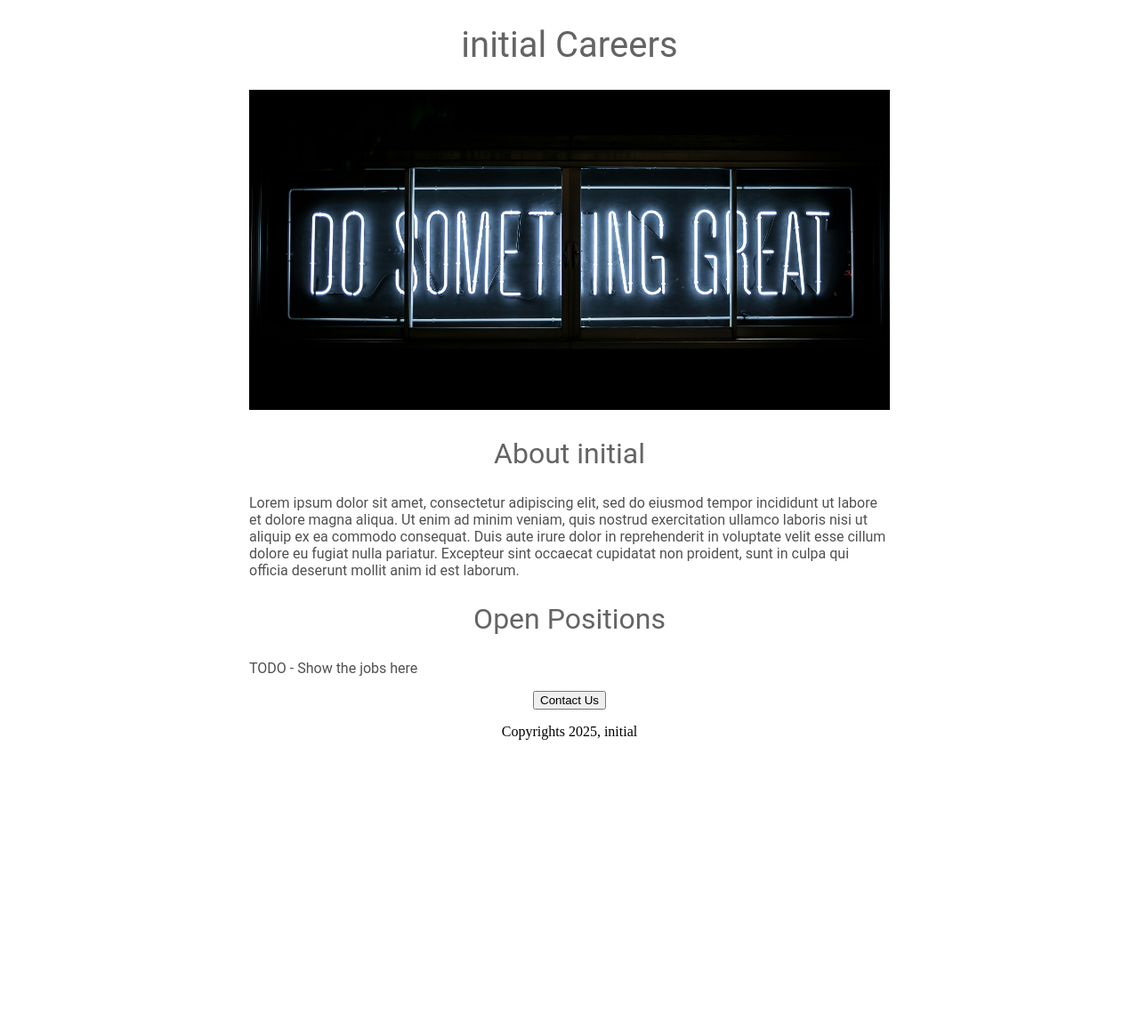
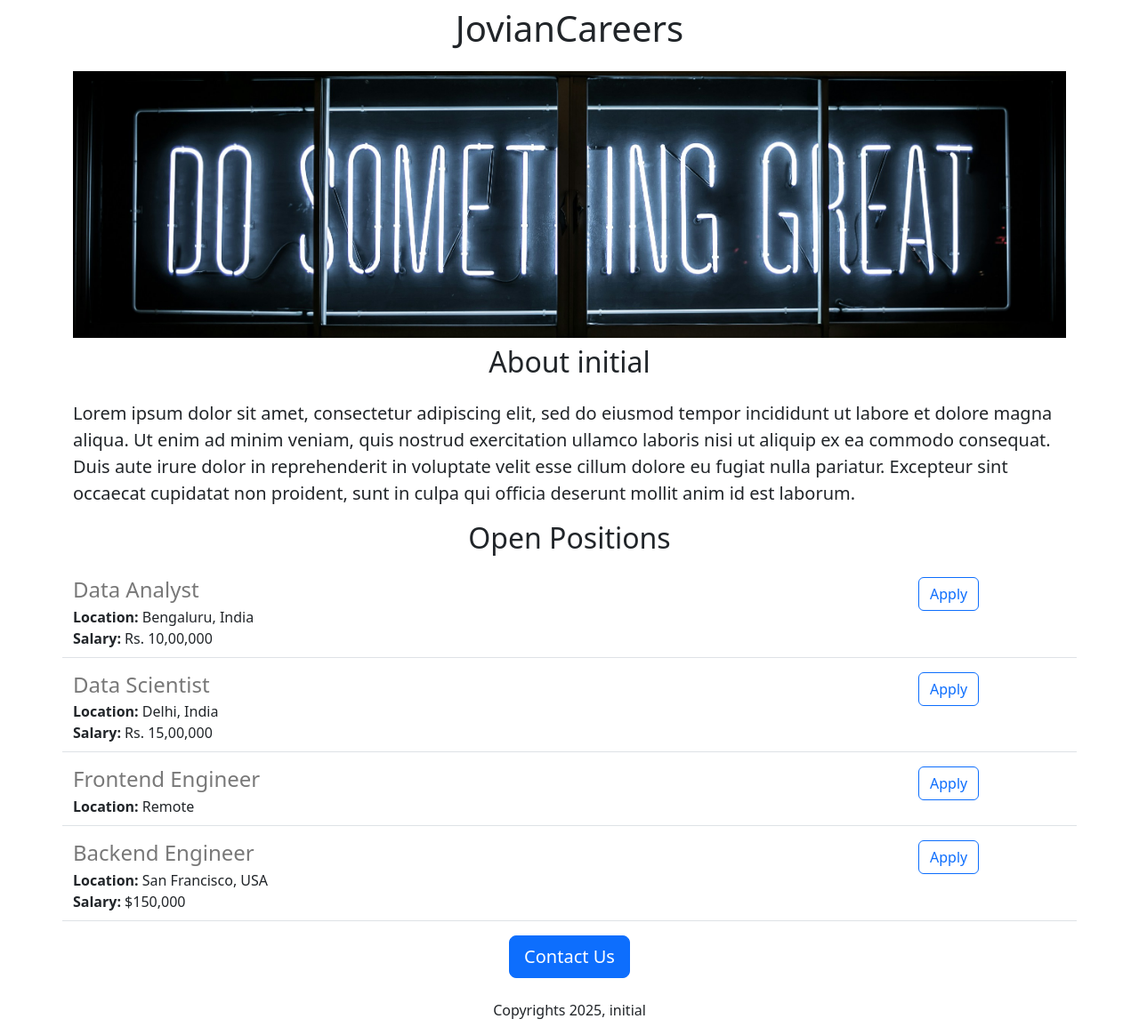
Before and after one commit to abhisek-futx-da/initial-carrers-website, a Flask app: page / in a window 1280 px wide. Shown: the whole page at 89% size. Before the commit the page ends 832 px from the top, so only its background shows below. Run offline with Flask 3, Linux system fonts and the light colour scheme.

Commit message:
Added dynamic data and API route

```diff
--- a/app.py
+++ b/app.py
@@ -1,10 +1,43 @@
-from flask import Flask, render_template
+from flask import Flask, render_template, jsonify
 
 app = Flask(__name__)
 
+JOBS = [
+  {
+    'id': 1,
+    'title': 'Data Analyst',
+    'location': 'Bengaluru, India',
+    'salary': 'Rs. 10,00,000'
+  },
+  {
+    'id': 2,
+    'title': 'Data Scientist',
+    'location': 'Delhi, India',
+    'salary': 'Rs. 15,00,000'
+  },
+  {
+    'id': 3,
+    'title': 'Frontend Engineer',
+    'location': 'Remote'
+  },
+  {
+    'id': 4,
+    'title': 'Backend Engineer',
+    'location': 'San Francisco, USA',
+    'salary': '$150,000'
+  }
+]
+
+
 @app.route("/")
-def hello_world():
-    return render_template ('home.html')
+def hello_jovian():
+    return render_template('home.html',
+                           jobs=JOBS,
+                           company_name='Jovian')
 
-if __name__ == "__main__":
-    app.run(host="0.0.0.0", debug = True)
+@app.route("/jobs")
+def list_jobs():
+  return jsonify(JOBS)
+
+if __name__ == '__main__':
+  app.run(host='0.0.0.0', debug=True)
--- a/templates/home.html
+++ b/templates/home.html
@@ -1,61 +1,47 @@
 <!DOCTYPE html>
 <html>
 <head>
+
     <title>initial Careers</title>
+    <meta charset="utf-8">
+    <meta name="viewport" content="width=device-width, initial-scale=1">
+    <link href="https://cdn.jsdelivr.net/npm/bootstrap@5.3.7/dist/css/bootstrap.min.css" rel="stylesheet" integrity="sha384-LN+7fdVzj6u52u30Kp6M/trliBMCMKTyK833zpbD+pXdCLuTusPj697FH4R/5mcr" crossorigin="anonymous">
+
     <style>
-        h1 {
-            font-size: 40px;
-            font-family: Roboto;
-            font-weight: normal;
-            color: rgb(100, 100, 100);
-            text-align: center;
-        }
-
-
         #banner {
             width: 100%;
-            height: 360px;
+            height: 300px;
             object-fit: cover;
         }
+    </style>
 
-
-        h2 {
-            font-family: Roboto;
-            font-size: 32px;
-            color: rgb(100, 100, 100);
-            text-align: center;
-            font-weight: normal;
-        }
-
-
-        .bodytext {
-            font-family: Roboto;
-            color: rgb(80, 80, 80);
-        }
-
-
-        #container {
-            max-width: 720px;
-            margin: 0 auto 0 auto; /* Centers the container horizontally */
-        }
-    </style>
 </head>
 <body>
-    <div id="container">
-        <h1>initial Careers</h1>
+    <div class = "container">
+        <h1 class = "text-center mt-2 mb-4">
+            {{company_name}}Careers
+        </h1>
         <img id="banner" src="https://c809508a-c06c-4dd2-bfcc-a8e0adf4078a-00-3kiugww7676ux.pike.replit.dev/static/banner.jpg">
 
-        <h2>About initial</h2>
-        <p class = "bodytext">
+        <h2 class = "text-center mt-2 mb-4">About initial</h2>
+        <p class = "lead">
             Lorem ipsum dolor sit amet, consectetur adipiscing elit, sed do eiusmod tempor incididunt ut labore et dolore magna aliqua. Ut enim ad minim veniam, quis nostrud exercitation ullamco laboris nisi ut aliquip ex ea commodo consequat. Duis aute irure dolor in reprehenderit in voluptate velit esse cillum dolore eu fugiat nulla pariatur. Excepteur sint occaecat cupidatat non proident, sunt in culpa qui officia deserunt mollit anim id est laborum.
         </p>
 
-        <h2>Open Positions</h2>
-        <p class = "bodytext">TODO - Show the jobs here</p>
+        <h2 class = "text-center mt-2 mb-4">Open Positions</h2>
+         <div>
+              {% for job in jobs %}
+               {% include 'jobitem.html' %}
+              {% endfor %}
+        </div>
 
-        <div style="text-align:center;">
-            <button>Contact Us</button>
-              <p>Copyrights 2025, initial</p>
+
+
+
+
+        <div class = "text-center ">
+            <button class = "btn btn-primary btn-lg">Contact Us</button>
+              <p class = "mt-4">Copyrights 2025, initial</p>
         </div>
     </div>
 </body>
--- /dev/null
+++ b/templates/jobitem.html
@@ -0,0 +1,19 @@
+<div class = "border-bottom row" style="margin-bottom:16px;padding-bottom:9px">
+  <div class="col-10">
+    <h4
+      style="color:rgb(120,120,120); margin-bottom:4px;">
+      {{job['title']}}
+    </h4>
+    <div>
+      <b>Location:</b> {{job['location']}}
+    </div>
+    {% if 'salary' in job %}
+    <div>
+        <b>Salary:</b> {{job['salary']}}
+    </div>
+    {% endif %}
+  </div>
+  <div class="col-2">
+    <button type="button" class="btn btn-outline-primary float-right align-middle">Apply</button>
+  </div>
+</div>
```
